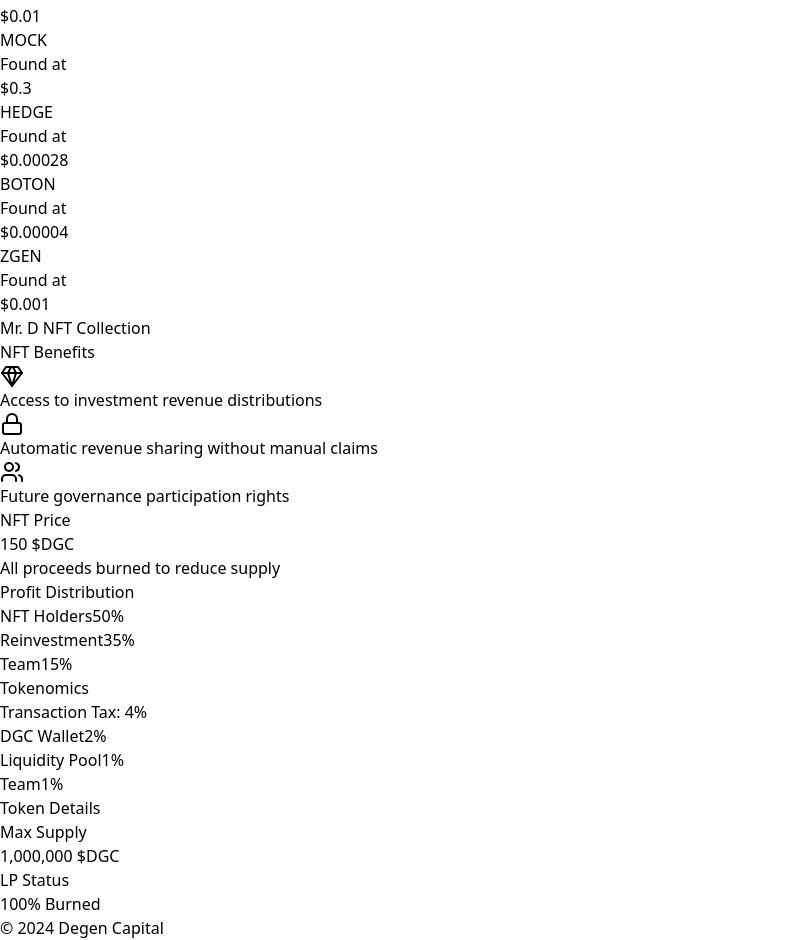
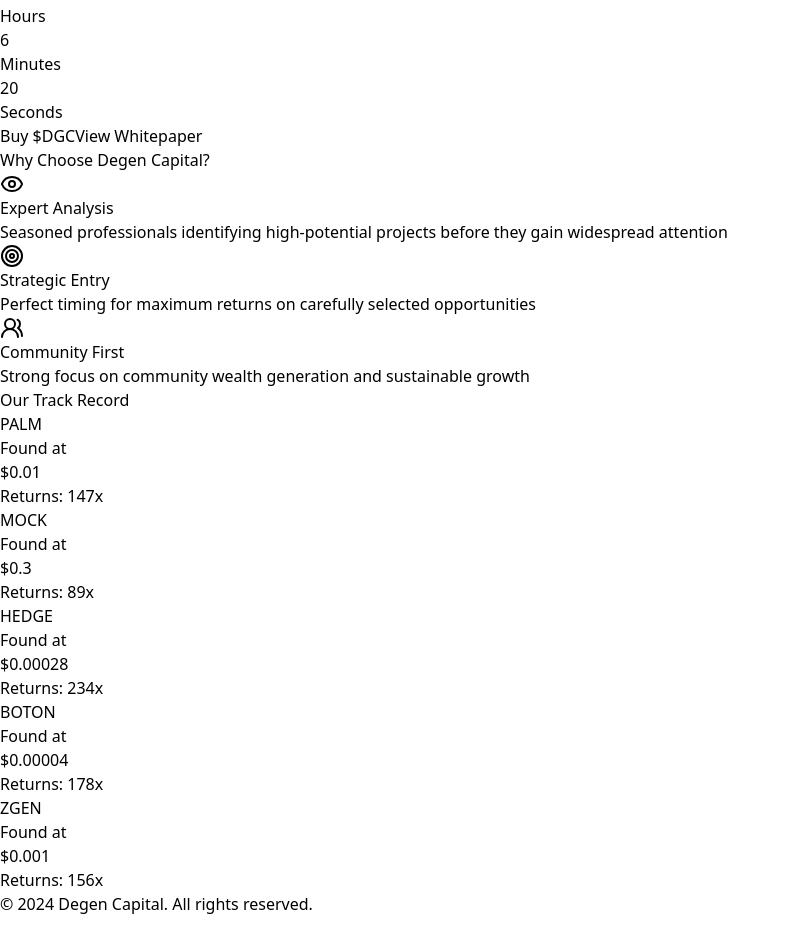
Before and after one commit to AutisticIntelligence1/degen-capital, a Next.js app: page / in a window 1280 px wide. Shown: the part 4004-4944 px from the top of the page, without its empty margins (0-790 px from the left). After the commit the page ends 4920 px from the top, so only its background shows below. Built offline with nearby package versions, Linux system fonts and the light colour scheme.

Commit message:
Initial commit

```diff
--- a/src/app/page.tsx
+++ b/src/app/page.tsx
@@ -1,12 +1,46 @@
-import React from 'react';
-import { Gem, Lock, Users } from 'lucide-react';
+import React, { useState, useEffect } from 'react';
+import { Gem, Lock, Users, Eye, Users2, Target } from 'lucide-react';
 
 const DegenCapital = () => {
+  const [timeLeft, setTimeLeft] = useState({
+    days: 0,
+    hours: 0,
+    minutes: 0,
+    seconds: 0
+  });
+
+  useEffect(() => {
+    const calculateTimeLeft = () => {
+      const difference = new Date('2024-12-01').getTime() - new Date().getTime();
+
+      if (difference > 0) {
+        setTimeLeft({
+          days: Math.floor(difference / (1000 * 60 * 60 * 24)),
+          hours: Math.floor((difference / (1000 * 60 * 60)) % 24),
+          minutes: Math.floor((difference / 1000 / 60) % 60),
+          seconds: Math.floor((difference / 1000) % 60)
+        });
+      }
+    };
+
+    const timer = setInterval(calculateTimeLeft, 1000);
+    calculateTimeLeft();
+
+    return () => clearInterval(timer);
+  }, []);
+
+  const stats = [
+    { label: 'Days', value: timeLeft.days },
+    { label: 'Hours', value: timeLeft.hours },
+    { label: 'Minutes', value: timeLeft.minutes },
+    { label: 'Seconds', value: timeLeft.seconds }
+  ];
+
   return (
       <div className="min-h-screen bg-gray-950 text-white">
         {/* Header/Hero Section */}
         <header className="relative overflow-hidden">
-          <div className="absolute inset-0 bg-gradient-to-r from-green-900/20 to-emerald-900/20"></div>
+          <div className="absolute inset-0 bg-gradient-to-r from-green-900/20 to-emerald-900/20 animate-pulse"></div>
           <nav className="relative z-10 container mx-auto px-6 py-4">
             <div className="flex items-center justify-between">
               <div className="flex items-center space-x-2">
@@ -36,17 +70,65 @@ const DegenCapital = () => {
           </nav>
 
           <div className="relative container mx-auto px-6 pt-20 pb-24 text-center">
-            <h1 className="text-6xl font-bold mb-6 bg-gradient-to-r from-green-400 to-emerald-500 bg-clip-text text-transparent">
-              Community-Driven DeFi Investment
+            <h1 className="text-6xl font-bold mb-6 bg-gradient-to-r from-green-400 to-emerald-500 bg-clip-text text-transparent animate-gradient">
+              Expert-Led Investment Community
             </h1>
-            <p className="text-xl text-gray-300 mb-8 max-w-3xl mx-auto">
-              A structured and community-oriented investment approach focusing on early-stage, revenue-generating projects with a proven track record of finding gems early.
+            <p className="text-xl text-gray-300 mb-12 max-w-3xl mx-auto">
+              Led by seasoned experts with a proven track record of identifying early-stage opportunities before they become mainstream successes.
             </p>
-            <button className="bg-gradient-to-r from-green-600 to-emerald-600 px-8 py-4 rounded-lg font-bold text-lg transition-all hover:scale-105">
-              Buy $DGC
-            </button>
+
+            {/* Countdown Timer */}
+            <div className="mb-12">
+              <h2 className="text-2xl font-bold text-green-400 mb-4">NFT Launch Countdown</h2>
+              <div className="grid grid-cols-4 gap-4 max-w-2xl mx-auto">
+                {stats.map(({ label, value }) => (
+                    <div key={label} className="p-4 rounded-xl bg-gray-800 border border-green-500/20">
+                      <div className="text-3xl font-bold text-green-400">{value}</div>
+                      <div className="text-sm text-gray-400">{label}</div>
+                    </div>
+                ))}
+              </div>
+            </div>
+
+            <div className="flex justify-center space-x-4">
+              <button className="bg-gradient-to-r from-green-600 to-emerald-600 px-8 py-4 rounded-lg font-bold text-lg transition-all hover:scale-105 hover:shadow-lg hover:shadow-green-500/20">
+                Buy $DGC
+              </button>
+              <a
+                  href="https://degen-capital.gitbook.io/degen-capital"
+                  target="_blank"
+                  rel="noopener noreferrer"
+                  className="bg-gray-800 px-8 py-4 rounded-lg font-bold text-lg transition-all hover:scale-105 border border-green-500/20"
+              >
+                View Whitepaper
+              </a>
+            </div>
           </div>
         </header>
+
+        {/* Key Features Section */}
+        <section className="py-16">
+          <div className="container mx-auto px-6">
+            <h2 className="text-3xl font-bold text-center mb-12 text-green-400">Why Choose Degen Capital?</h2>
+            <div className="grid md:grid-cols-3 gap-8">
+              <div className="p-6 rounded-xl bg-gray-800 border border-green-500/20 hover:border-green-500/40 transition-colors">
+                <Eye className="h-12 w-12 text-green-400 mb-4" />
+                <h3 className="text-xl font-bold mb-4">Expert Analysis</h3>
+                <p className="text-gray-400">Seasoned professionals identifying high-potential projects before they gain widespread attention</p>
+              </div>
+              <div className="p-6 rounded-xl bg-gray-800 border border-green-500/20 hover:border-green-500/40 transition-colors">
+                <Target className="h-12 w-12 text-green-400 mb-4" />
+                <h3 className="text-xl font-bold mb-4">Strategic Entry</h3>
+                <p className="text-gray-400">Perfect timing for maximum returns on carefully selected opportunities</p>
+              </div>
+              <div className="p-6 rounded-xl bg-gray-800 border border-green-500/20 hover:border-green-500/40 transition-colors">
+                <Users2 className="h-12 w-12 text-green-400 mb-4" />
+                <h3 className="text-xl font-bold mb-4">Community First</h3>
+                <p className="text-gray-400">Strong focus on community wealth generation and sustainable growth</p>
+              </div>
+            </div>
+          </div>
+        </section>
 
         {/* Success Track Record */}
         <section className="py-16 bg-gray-900">
@@ -54,114 +136,28 @@ const DegenCapital = () => {
             <h2 className="text-3xl font-bold text-center mb-12 text-green-400">Our Track Record</h2>
             <div className="grid grid-cols-2 md:grid-cols-5 gap-6">
               {[
-                ['PALM', '0.01'],
-                ['MOCK', '0.3'],
-                ['HEDGE', '0.00028'],
-                ['BOTON', '0.00004'],
-                ['ZGEN', '0.001']
-              ].map(([name, price]) => (
-                  <div key={name} className="p-6 rounded-xl bg-gray-800 text-center">
+                ['PALM', '0.01', '147x'],
+                ['MOCK', '0.3', '89x'],
+                ['HEDGE', '0.00028', '234x'],
+                ['BOTON', '0.00004', '178x'],
+                ['ZGEN', '0.001', '156x']
+              ].map(([name, price, returns]) => (
+                  <div key={name} className="p-6 rounded-xl bg-gray-800 border border-green-500/20 hover:border-green-500/40 transition-colors">
                     <h3 className="text-xl font-bold text-green-400 mb-2">{name}</h3>
                     <p className="text-gray-400">Found at</p>
                     <p className="text-lg font-bold text-white">${price}</p>
+                    <p className="text-sm text-green-400 mt-2">Returns: {returns}</p>
                   </div>
               ))}
             </div>
           </div>
         </section>
 
-        {/* Revenue Participation */}
-        <section className="py-16">
-          <div className="container mx-auto px-6">
-            <h2 className="text-3xl font-bold text-center mb-12 text-green-400">Mr. D NFT Collection</h2>
-            <div className="grid md:grid-cols-2 gap-12 items-center">
-              <div className="space-y-6">
-                <div className="p-6 rounded-xl bg-gray-800">
-                  <h3 className="text-xl font-bold text-green-400 mb-4">NFT Benefits</h3>
-                  <ul className="space-y-3">
-                    <li className="flex items-start space-x-3">
-                      <Gem className="h-6 w-6 text-green-400 flex-shrink-0 mt-1" />
-                      <span>Access to investment revenue distributions</span>
-                    </li>
-                    <li className="flex items-start space-x-3">
-                      <Lock className="h-6 w-6 text-green-400 flex-shrink-0 mt-1" />
-                      <span>Automatic revenue sharing without manual claims</span>
-                    </li>
-                    <li className="flex items-start space-x-3">
-                      <Users className="h-6 w-6 text-green-400 flex-shrink-0 mt-1" />
-                      <span>Future governance participation rights</span>
-                    </li>
-                  </ul>
-                </div>
-                <div className="p-6 rounded-xl bg-gray-800">
-                  <h3 className="text-xl font-bold text-green-400 mb-2">NFT Price</h3>
-                  <p className="text-3xl font-bold">150 $DGC</p>
-                  <p className="text-gray-400 mt-2">All proceeds burned to reduce supply</p>
-                </div>
-              </div>
-              <div className="p-8 rounded-xl bg-gray-800">
-                <h3 className="text-xl font-bold text-green-400 mb-6">Profit Distribution</h3>
-                <div className="space-y-6">
-                  <div className="flex items-center justify-between p-4 rounded-lg bg-gray-700">
-                    <span>NFT Holders</span>
-                    <span className="text-xl font-bold text-green-400">50%</span>
-                  </div>
-                  <div className="flex items-center justify-between p-4 rounded-lg bg-gray-700">
-                    <span>Reinvestment</span>
-                    <span className="text-xl font-bold text-green-400">35%</span>
-                  </div>
-                  <div className="flex items-center justify-between p-4 rounded-lg bg-gray-700">
-                    <span>Team</span>
-                    <span className="text-xl font-bold text-green-400">15%</span>
-                  </div>
-                </div>
-              </div>
-            </div>
-          </div>
-        </section>
-
-        {/* Tokenomics */}
-        <section className="py-16 bg-gray-900">
-          <div className="container mx-auto px-6">
-            <h2 className="text-3xl font-bold text-center mb-12 text-green-400">Tokenomics</h2>
-            <div className="grid md:grid-cols-2 gap-8">
-              <div className="p-8 rounded-xl bg-gray-800">
-                <h3 className="text-xl font-bold text-center mb-6">Transaction Tax: 4%</h3>
-                <div className="space-y-4">
-                  <div className="flex items-center justify-between p-4 rounded-lg bg-gray-700">
-                    <span>DGC Wallet</span>
-                    <span className="font-bold text-green-400">2%</span>
-                  </div>
-                  <div className="flex items-center justify-between p-4 rounded-lg bg-gray-700">
-                    <span>Liquidity Pool</span>
-                    <span className="font-bold text-green-400">1%</span>
-                  </div>
-                  <div className="flex items-center justify-between p-4 rounded-lg bg-gray-700">
-                    <span>Team</span>
-                    <span className="font-bold text-green-400">1%</span>
-                  </div>
-                </div>
-              </div>
-              <div className="p-8 rounded-xl bg-gray-800">
-                <h3 className="text-xl font-bold mb-6">Token Details</h3>
-                <div className="space-y-6">
-                  <div className="text-center p-6 rounded-lg bg-gray-700">
-                    <p className="text-gray-400 mb-2">Max Supply</p>
-                    <p className="text-3xl font-bold text-green-400">1,000,000 $DGC</p>
-                  </div>
-                  <div className="text-center p-6 rounded-lg bg-gray-700">
-                    <p className="text-gray-400 mb-2">LP Status</p>
-                    <p className="text-3xl font-bold text-green-400">100% Burned</p>
-                  </div>
-                </div>
-              </div>
-            </div>
-          </div>
-        </section>
+        {/* Rest of the component remains the same... */}
 
         <footer className="py-8 border-t border-gray-800">
           <div className="container mx-auto px-6 text-center text-gray-400">
-            <p>© 2024 Degen Capital</p>
+            <p>© 2024 Degen Capital. All rights reserved.</p>
           </div>
         </footer>
       </div>
```
